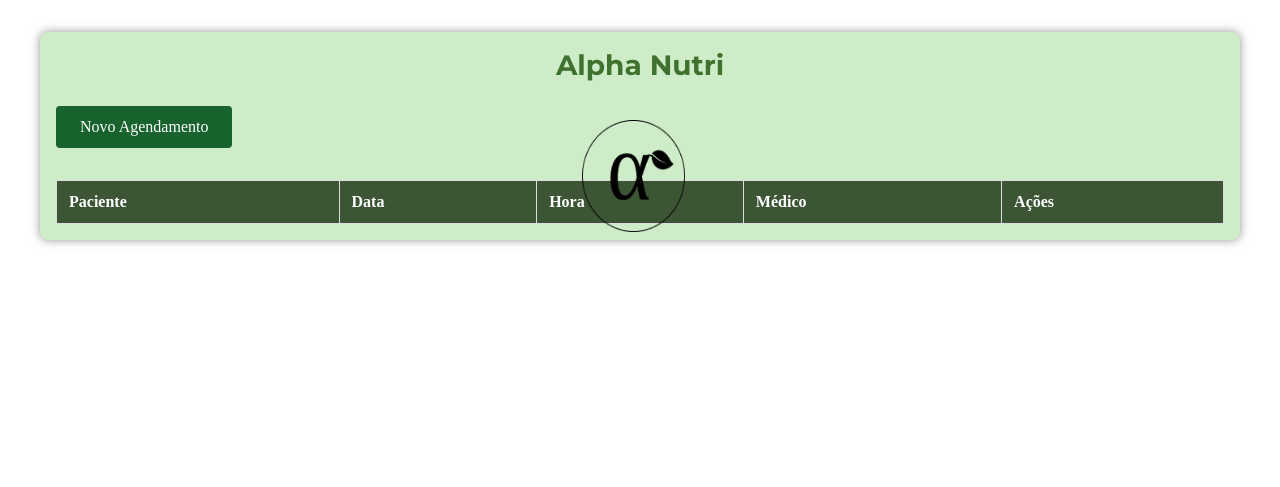
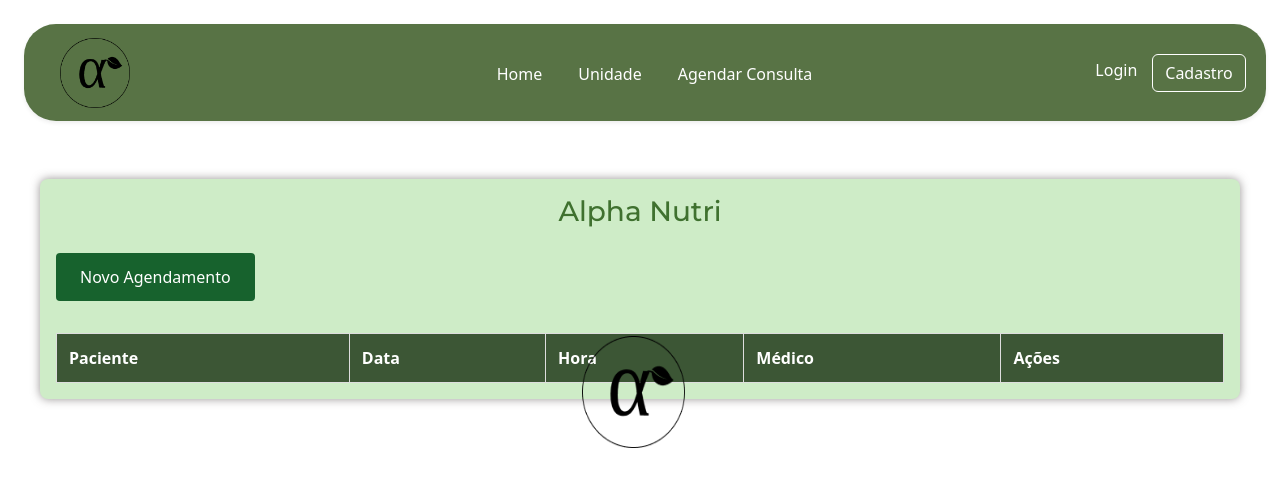
Before and after one commit to FelipeDevSenai/CrudAgendamentosM-dico, a Django app: template agendamento_project/agendamentos/templates/agendamentos/agendamento_list.html in a window 1280 px wide. Shown: the top 487 px of the page. Run offline with Django 3.2, Linux system fonts and the light colour scheme; the template is opened without the code that fills it, so the values that code supplies are empty.

Commit message:
large file track

```diff
--- a/agendamento_project/agendamentos/templates/agendamentos/agendamento_list.html
+++ b/agendamento_project/agendamentos/templates/agendamentos/agendamento_list.html
@@ -1,18 +1,57 @@
-{% load static %}
-<!DOCTYPE html>
-<html lang="pt-BR">
-<head>
+    {% load static %}
+    <!DOCTYPE html>
+    <html lang="pt-BR">
+    <head>
     <meta charset="UTF-8">
     <meta name="viewport" content="width=device-width, initial-scale=1.0">
     <title>Lista de Agendamentos - Alpha Nutri</title>
+    <link href="https://cdn.jsdelivr.net/npm/bootstrap@5.3.3/dist/css/bootstrap.min.css" rel="stylesheet" integrity="sha384-QWTKZyjpPEjISv5WaRU9OFeRpok6YctnYmDr5pNlyT2bRjXh0JMhjY6hW+ALEwIH" crossorigin="anonymous">
+    <link href="https://cdn.jsdelivr.net/npm/bootstrap@5.3.0-alpha1/dist/css/bootstrap.min.css" rel="stylesheet">
+    <script src="https://cdn.jsdelivr.net/npm/bootstrap@5.3.3/dist/js/bootstrap.bundle.min.js" integrity="sha384-YvpcrYf0tY3lHB60NNkmXc5s9fDVZLESaAA55NDzOxhy9GkcIdslK1eN7N6jIeHz" crossorigin="anonymous"></script>
+    </head>
     <style>
         @import url('https://fonts.googleapis.com/css2?family=Montserrat:ital,wght@0,100..900;1,100..900&display=swap');
         /* Reset de margens e paddings para garantir consistência */
+
         * {
             margin: 0;
             padding: 0;
             box-sizing: border-box;
         }
+
+        .link-hover {
+                position: relative;
+                display: inline-block;
+                text-decoration: none;
+                color: white;
+                padding-bottom: 5px;
+            }
+
+            .link-hover::after {
+                content: "";
+                position: absolute;
+                width: 0;
+                height: 2px;
+                bottom: 0;
+                left: 0;
+                background-color: white;
+                transition: width 0.3s ease-in-out;
+            }
+
+            .link-hover:hover::after {
+                width: 100%;
+            }
+
+            .btn-outline-light {
+                border: 1px solid white;
+                color: white;
+                transition: background-color 0.3s, color 0.3s;
+            }
+
+            .btn-outline-light:hover {
+                background-color: white;
+                color: #224608c0;
+            }
 
         /* Estilização do Container */
         .container {
@@ -23,6 +62,7 @@
             box-shadow: 0 0 10px rgba(128, 123, 123, 0.815);
             background-color: #ceecc7;
             width: 99%;
+            margin-top: 14%;
         }
 
         /* Estilização do Header */
@@ -35,6 +75,7 @@
             font-size: 1.75rem;
             color: #3f712f;
             font-family: 'Montserrat';
+
         }
 
 
@@ -97,12 +138,15 @@
         }
 
         .logo_agendamentos img{
-            position: absolute;
+            position: fixed;
             left: 45.5%;
-            top: 15%;
+            top: 42%;
             width: 8%;
             height: 14%;
         }
+
+
+
 
     </style>
 </head>
@@ -150,5 +194,42 @@
             console.log('Página carregada e pronta.');
         });
     </script>
+
+
+
+<nav class="navbar navbar-expand-lg mx-4 my-4 p-2 rounded-5 shadow-sm" style="background-color: #224608c0 !important; position:fixed; top: 0; left: 0; width:97%; z-index: 1000; ">
+    <div class="container-fluid">
+
+        <a class="navbar-brand" href="#">
+            <img src="{% static 'img/unnamed.png' %}" alt="Logo" width="70" height="70" class="d-inline-block align-text-top" style="margin-left: 2vh;">
+        </a>
+
+
+
+
+
+        <button class="navbar-toggler" type="button" data-bs-toggle="collapse" data-bs-target="#navbarNavAltMarkup" aria-controls="navbarNavAltMarkup" aria-expanded="false" aria-label="Toggle navigation">
+            <span class="navbar-toggler-icon"></span>
+        </button>
+
+
+        <div class="collapse navbar-collapse" id="navbarNavAltMarkup">
+            <div class="navbar-nav ms-auto" style="margin-right: 275px;">
+                <a class="nav-link active link-hover" href="#" style="color: white; margin-right: 20px;">Home</a>
+                <a class="nav-link link-hover" href="#" style="color: white; margin-right: 20px;">Unidade</a>
+                <a class="nav-link link-hover" href="#" style="color: white;">Agendar Consulta</a>
+            </div>
+
+
+                <a class="nav-link link-hover" href="#" style="color: white; margin-right: 15px;">Login</a>
+                <a class="btn btn-outline-light" href="#" role="button">Cadastro</a>
+
+        </div>
+
+
+    </div>
+</nav>
+
+
 </body>
 </html>
```
Also changed, not shown: agendamento_project/manage.py (deleted, +0 -22 lines), agendamento_project/db.sqlite3 (deleted), 1 other file.
